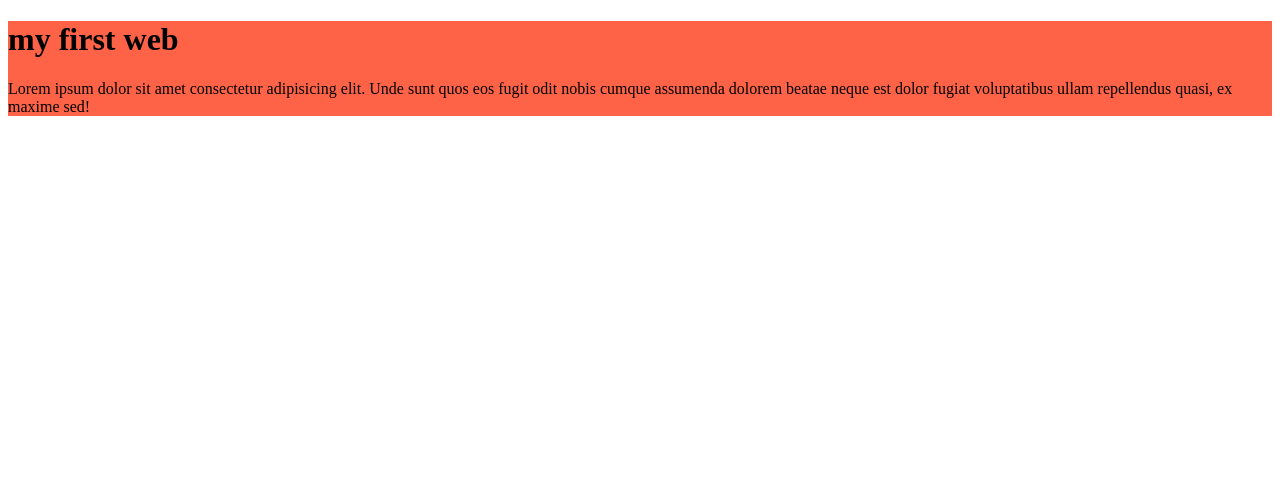
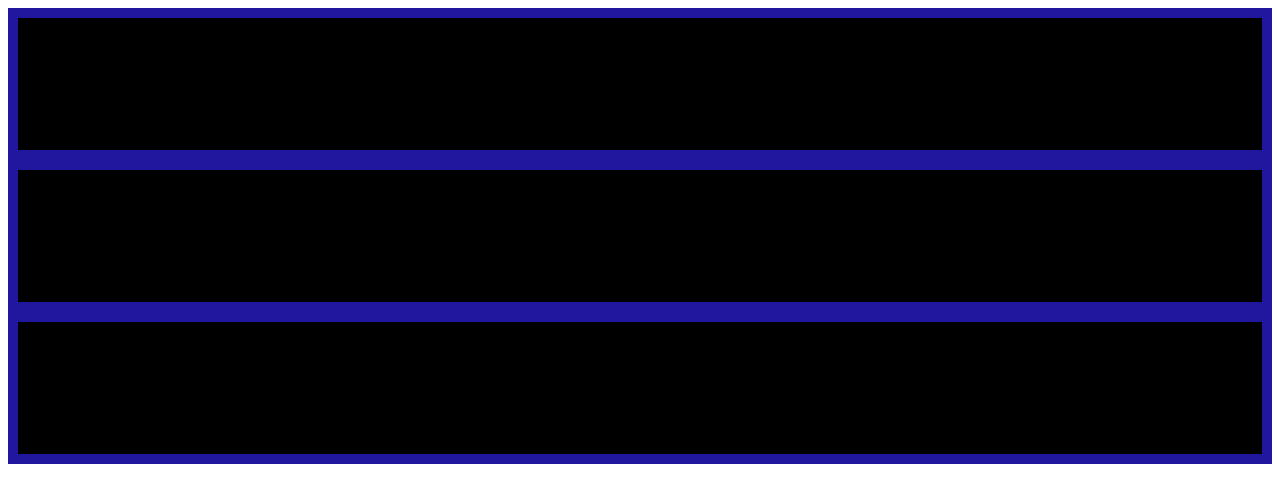
Before and after one commit to omairabi/my-simple-website, a plain HTML site: page index.html in a window 1280 px wide. Drawn offline with Linux system fonts and the light colour scheme.

Commit message:
added 2nd and 3rd div

```diff
--- a/index.html
+++ b/index.html
@@ -11,6 +11,16 @@
         <h1>my first web</h1>
        <p>Lorem ipsum dolor sit amet consectetur adipisicing elit. Unde sunt quos eos fugit odit nobis cumque assumenda dolorem beatae neque est dolor fugiat voluptatibus ullam repellendus quasi, ex maxime sed!</p>
     </div>
+    <div>
+        <h1>
+            my 2nd web
+        </h1>
+        <p>Lorem ipsum, dolor sit amet consectetur adipisicing elit. Repudiandae doloribus rem distinctio explicabo? Mollitia neque inventore velit at eveniet in. Odit delectus impedit tempora dicta quisquam ea hic quod dolores!</p>
+    </div>
+    <div>
+        <h1>my 3rd web</h1>
+        <p>Lorem ipsum dolor sit amet consectetur adipisicing elit. A sequi esse ab atque sunt officia quis minima voluptate tempora, quod eius est, dolor vitae magnam mollitia incidunt delectus. Nostrum, non!</p>
+    </div>
 
 </body>
 </html>
--- a/styles/blog.css
+++ b/styles/blog.css
@@ -1,4 +1,6 @@
 
 div{
-    background-color: tomato;
+    background-color:black;
+    border: 10px solid rgb(32, 23, 158)
+
 }
```
